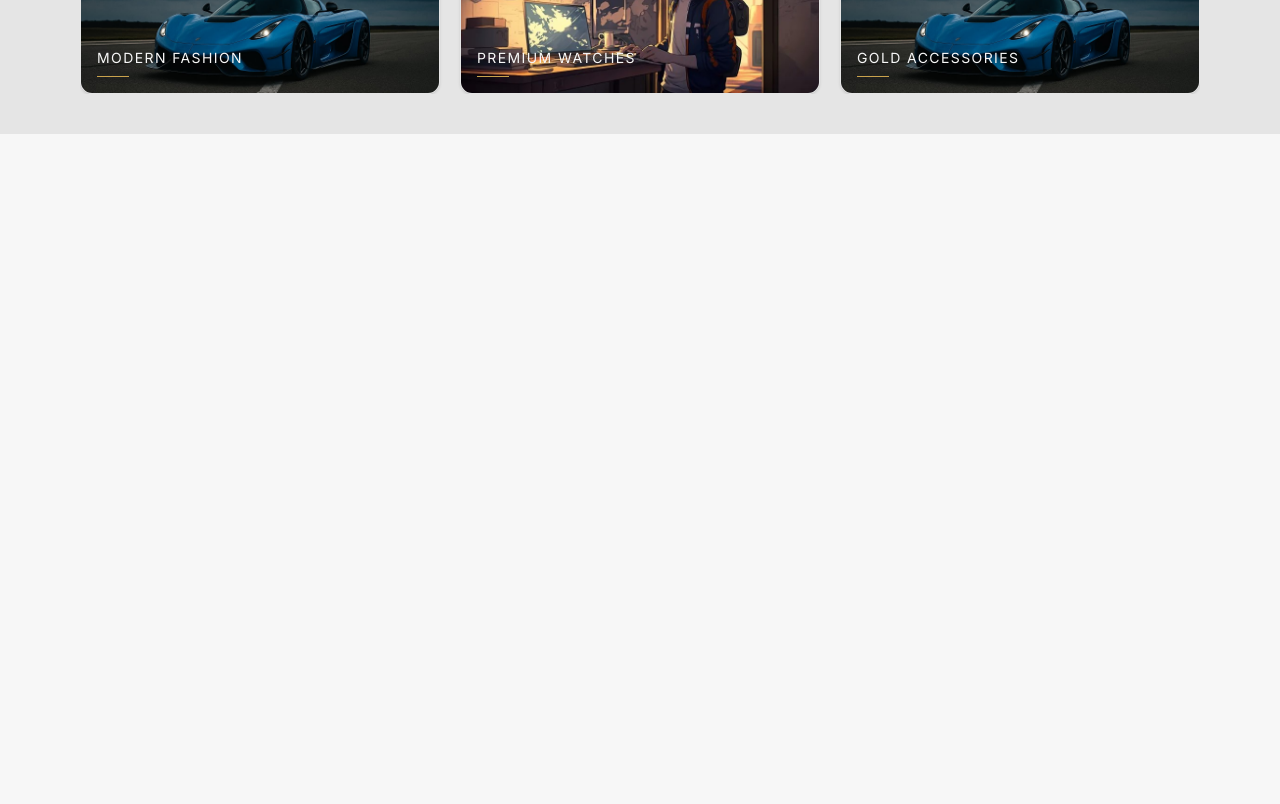
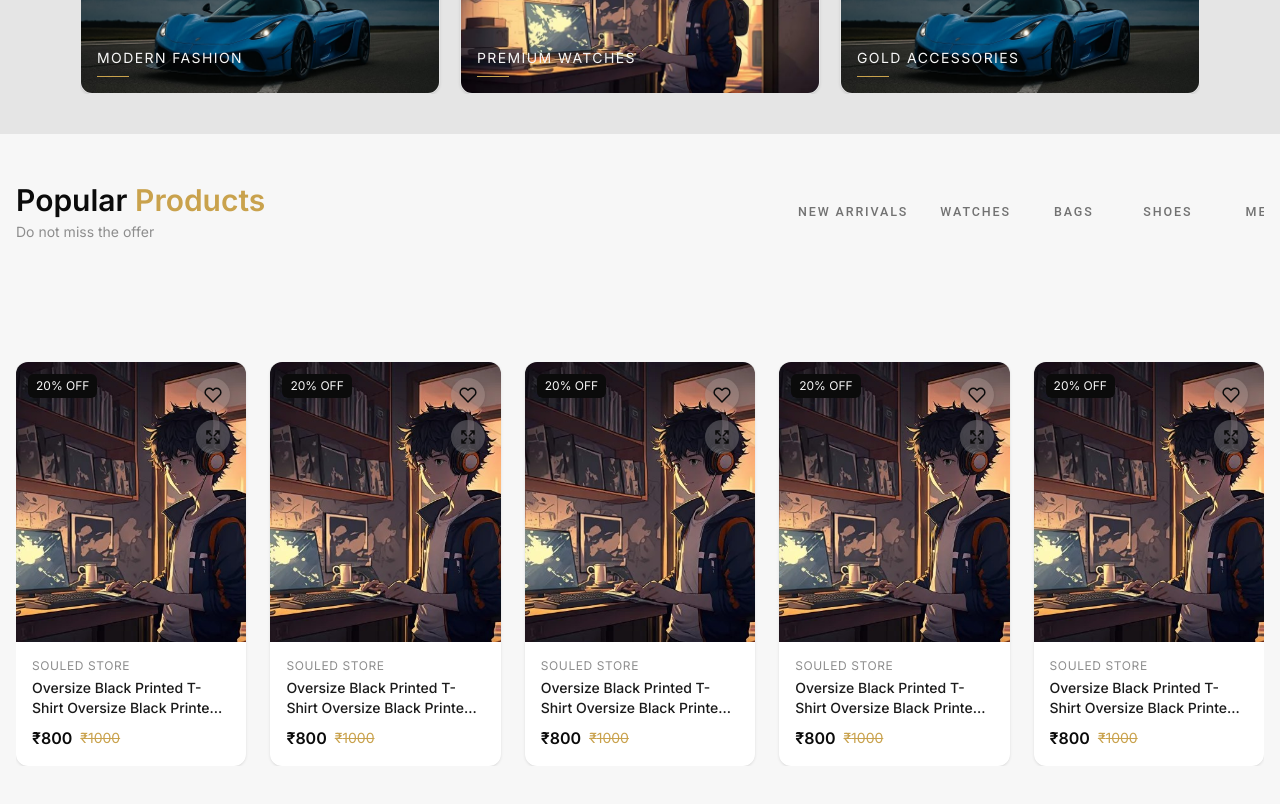
Before and after one commit to Sachin-Kr10/DXV, a React (Vite) app in the folder frontend/: page / in a window 1280 px wide. Shown: the part 1600-2404 px from the top of the page. Before the commit the page ends 1734 px from the top, so only its background shows below. Built offline with nearby package versions, Linux system fonts and the light colour scheme.

Commit message:
added category and product slider

```diff
--- /dev/null
+++ b/frontend/src/components/Productitem/index.jsx
@@ -0,0 +1,86 @@
+import React, { useState } from "react";
+import { FiHeart, FiMaximize2 } from "react-icons/fi";
+import { CgMaximizeAlt } from "react-icons/cg";
+function ProductItem({ product }) {
+  const [liked, setLiked] = useState(false);
+
+  return (
+    <div className="group bg-[#FFFFFF] rounded-xl overflow-hidden shadow-sm hover:shadow-lg transition-all duration-300">
+
+      <div className="relative h-[280px] overflow-hidden bg-[#E5E5E5]">
+        <span className="absolute top-3 left-3 z-10 bg-[#0B0B0B] text-[#F7F7F7] text-xs px-2 py-1 rounded-md">
+          {product.discount}% OFF
+        </span>
+
+        <div className="absolute top-4 right-4 z-10 flex flex-col gap-2 ">
+
+          <button
+            onClick={() => setLiked(!liked)}
+            className="
+              w-8.5 h-8.5 rounded-full
+              flex items-center justify-center
+              bg-[#F7F7F7]/15 backdrop-blur-md
+              shadow-sm
+              transition-all duration-300
+              hover:scale-110
+            "
+          >
+            <FiHeart
+              size={18}
+              className={`transition-all duration-300 ${
+                liked
+                  ? "fill-[#C9A24D] text-[#C9A24D] scale-110"
+                  : "fill-transparent text-[#0B0B0B]"
+              }`}
+            />
+          </button>
+
+          <button
+            className="
+              w-8.5 h-8.5 rounded-full
+              flex items-center justify-center
+              bg-[#F7F7F7]/20 backdrop-blur-md
+              shadow-sm
+              transition-all duration-300
+              hover:scale-110
+            "
+          >
+            <CgMaximizeAlt size={18} className="text-[#0B0B0B]" />
+          </button>
+        </div>
+
+        <img
+          src={product.img1}
+          alt=""
+          className="absolute inset-0 w-full h-full object-cover transition-opacity duration-500 group-hover:opacity-0"
+        />
+        <img
+          src={product.img2}
+          alt=""
+          className="absolute inset-0 w-full h-full object-cover opacity-0 transition-opacity duration-500 group-hover:opacity-100"
+        />
+      </div>
+
+      <div className="p-4">
+        <p className="text-xs uppercase tracking-wider text-[#8E8E8E]">
+          {product.brand}
+        </p>
+
+        <h3 className="text-sm font-medium text-[#1A1A1A] mt-1 line-clamp-2">
+          {product.title}
+        </h3>
+
+        <div className="flex items-center gap-2 mt-2">
+          <span className="text-[#0B0B0B] font-semibold">
+            ₹{product.discountedPrice}
+          </span>
+          <span className="text-sm text-[#C9A24D] line-through">
+            ₹{product.price}
+          </span>
+        </div>
+      </div>
+    </div>
+  );
+}
+
+export default ProductItem;
--- a/frontend/src/components/bannerbox/index.jsx
+++ b/frontend/src/components/bannerbox/index.jsx
@@ -6,18 +6,14 @@ function BannerBox({ img, title }){
   return (
     <Link to="/" className="group block">
       <div className="relative overflow-hidden rounded-xl bg-[#FFFFFF] border border-[#E5E5E5] shadow-sm transition-all duration-500 hover:shadow-lg">
-
-        {/* Image */}
         <img
           src={img}
           alt={title}
           className="w-full h-[220px] object-cover transition-transform duration-700 ease-out group-hover:scale-110"
         />
 
-        {/* Overlay */}
         <div className="absolute inset-0 bg-[#000000]/20 opacity-0 group-hover:opacity-100 transition-opacity duration-500" />
 
-        {/* Title */}
         <div className="absolute bottom-4 left-4 right-4">
           <p className="text-[#F7F7F7] text-sm tracking-widest uppercase">
             {title}
--- a/frontend/src/components/homeslider/index.jsx
+++ b/frontend/src/components/imageslider/index.jsx
@@ -17,7 +17,7 @@ const slides = [
   { id: 5, img: img2, title: "Signature Styles" },
 ];
 
-function HomeSlider() {
+function ImageSlider() {
   return (
     <div className=" bg-[#E5E5E5]">
     <section className="bg-[#E5E5E5] py-6 sm:py-6 homebox">
@@ -67,4 +67,4 @@ function HomeSlider() {
   );
 }
 
-export default HomeSlider;
+export default ImageSlider;
--- /dev/null
+++ b/frontend/src/components/popularcategoryslider/index.jsx
@@ -0,0 +1,103 @@
+import React from 'react'
+import Tabs from '@mui/material/Tabs';
+import Tab from '@mui/material/Tab';
+import Box from '@mui/material/Box';
+
+function PopularCategorySlider() {
+   const [value, setValue] = React.useState('one');
+
+  const handleChange = (event, newValue) => {
+    setValue(newValue);
+  };
+
+  const categories = [
+  "New Arrivals",
+  "Watches",
+  "Bags",
+  "Shoes",
+  "Men",
+  "Women",
+  "Accessories",
+  "Jewellery",
+  "Sunglasses",
+  "Perfumes",
+  "Limited",
+  "Sale",
+];
+
+  return (
+    <>
+    <section className="bg-[#F7F7F7] py-12">
+      <div className="max-w-7xl mx-auto px-4 mb-6 flex flex-col md:flex-row md:items-center md:justify-between gap-6 md:gap-0">
+        <div>
+          <h1 className="text-2xl md:text-3xl font-semibold text-[#0B0B0B]">
+            Popular <span className="text-[#C9A24D]">Products</span>
+          </h1>
+          <p className="text-sm text-[#8E8E8E] mt-1">
+            Do not miss the offer
+          </p>
+        </div>
+         <div className="rightsec ">
+      <Box
+        sx={{
+          maxWidth: { xs: 320, sm: 480 },
+          bgcolor: "#F7F7F7",
+        }}
+      >
+        <Tabs
+          value={value}
+          onChange={(e, v) => setValue(v)}
+          variant="scrollable"
+          scrollButtons="auto"
+          textColor="inherit"
+          indicatorColor="secondary"
+          TabIndicatorProps={{
+            sx: {
+              backgroundColor: "#C9A24D",
+              height: "2px",
+            },
+          }}
+          sx={{
+            minHeight: "48px",
+            "& .MuiTabs-flexContainer": {
+              gap: "4px",
+            },
+            "& .MuiTabs-scrollButtons": {
+              color: "#C9A24D",
+            },
+          }}
+        >
+          {categories.map((item, i) => (
+            <Tab
+              key={i}
+              label={item}
+              disableRipple
+              sx={{
+                minHeight: "48px",
+                paddingX: "14px",
+                textTransform: "uppercase",
+                fontSize: "12.5px",
+                letterSpacing: "0.15em",
+                fontWeight: 500,
+                color: "#1A1A1A",
+                transition: "color 0.25s ease",
+                "&.Mui-selected": {
+                  color: "#0B0B0B",
+                  fontWeight: 600,
+                },
+                "&:hover": {
+                  color: "#1A1A1A",
+                },
+              }}
+            />
+          ))}
+        </Tabs>
+      </Box>
+    </div>
+        </div>
+    </section>
+    </>
+  )
+}
+
+export default PopularCategorySlider;
--- /dev/null
+++ b/frontend/src/components/productsslider/index.jsx
@@ -0,0 +1,45 @@
+import React from "react";
+import { Swiper, SwiperSlide } from "swiper/react";
+import { FreeMode, Navigation } from "swiper/modules";
+import "swiper/css";
+import ProductItem from "../Productitem";
+// Dummy products
+const products = Array.from({ length: 12 }).map((_, i) => ({
+  id: i + 1,
+  brand: "Souled Store",
+  title: "Oversize Black Printed T-Shirt Oversize Black Printed T-Shirt Oversize Black Printed T-Shirt",
+  price: 1000,
+  discountedPrice: 800,
+  discount: 20,
+  img1: "/src/assets/img/1.jpg",
+  img2: "/src/assets/img/2.jpg",
+}));
+
+function ProductSlider() {
+  return (
+    <section className="bg-[#F7F7F7] py-12">
+      <div className="max-w-7xl mx-auto px-4">
+        <Swiper
+          spaceBetween={24}
+          freeMode
+          grabCursor
+          modules={[FreeMode, Navigation]}
+          breakpoints={{
+            0: { slidesPerView: 2 },
+            640: { slidesPerView: 2 },
+            768: { slidesPerView: 4 },
+            1024: { slidesPerView: 5 },
+          }}
+        >
+          {products.map((product) => (
+            <SwiperSlide key={product.id}>
+              <ProductItem product={product} />
+            </SwiperSlide>
+          ))}
+        </Swiper>
+      </div>
+    </section>
+  );
+}
+
+export default ProductSlider;
--- a/frontend/src/pages/home/index.jsx
+++ b/frontend/src/pages/home/index.jsx
@@ -1,13 +1,16 @@
 import React from 'react'
-import HomeSlider from '../../components/homeslider'
+import ImageSlider from '../../components/imageslider'
 import BrandSlider from '../../components/brandslider'
 import CategorySlider from '../../components/categoryslider';
 import { CiDeliveryTruck } from "react-icons/ci";
 import AdsBannerSlider from '../../components/adsbannerslider';
+import PopularCategorySlider from '../../components/popularcategoryslider';
+import ProductSlider from '../../components/productsslider';
+
 function Home() {
   return (
     <>
-    <HomeSlider/>
+    <ImageSlider/>
     <BrandSlider/>
     <section className="bg-[#E5E5E5] py-6 md:py-6">
     <div className="homebox mx-auto ">
@@ -44,8 +47,10 @@ function Home() {
     </div>
     </div>
     </section>
-    <CategorySlider></CategorySlider>
-    <AdsBannerSlider></AdsBannerSlider>
+    <CategorySlider/>
+    <AdsBannerSlider/>
+    <PopularCategorySlider/>
+    <ProductSlider/>
     </>
   )
 }
```
Also changed, not shown: frontend/src/styles/App.css (line endings or trailing spaces).
